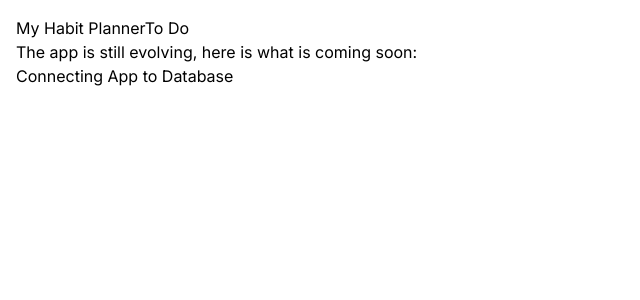
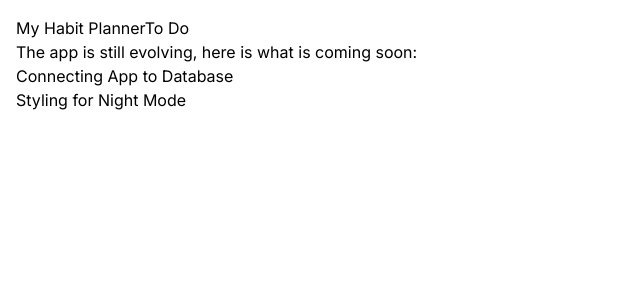
Before and after one commit to baradev/my-habit-tracker, a Next.js app: page /todo in a window 1280 px wide. Shown: the top 300 px of the page, without its empty margins (0-640 px from the left). Built offline with nearby package versions, Linux system fonts and the light colour scheme.

Commit message:
add new todo ideas

```diff
--- a/app/todo/page.tsx
+++ b/app/todo/page.tsx
@@ -9,6 +9,7 @@ const ToDo = () => {
       <div className="m-5 sm:m-10 md:m-10 lg:m-10">
         <ul className="list-disc">
           <li>Connecting App to Database</li>
+          <li>Styling for Night Mode</li>
         </ul>
       </div>
     </div>
```
